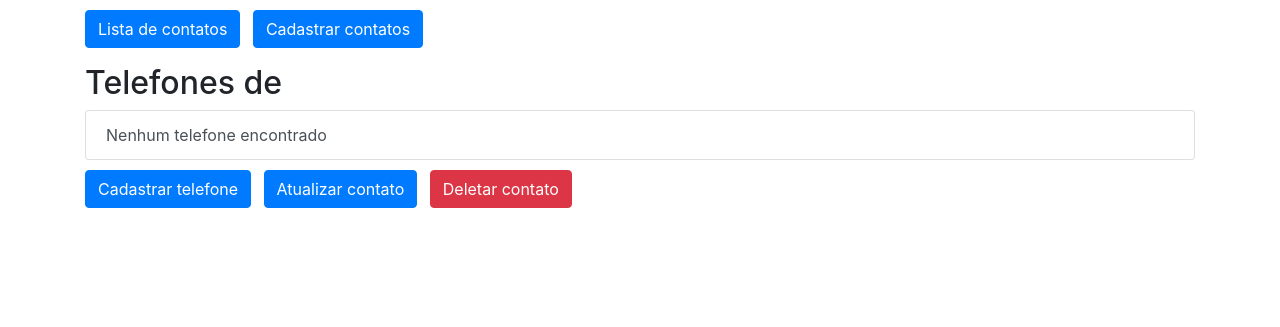
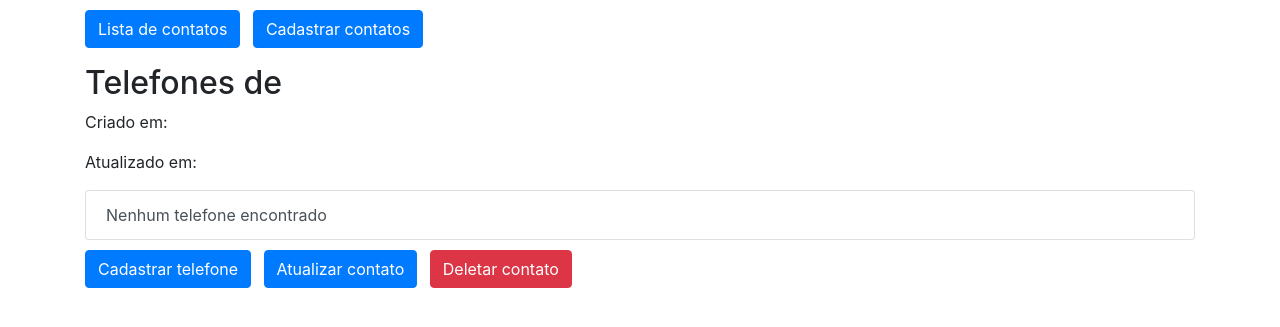
Before and after one commit to gelira/agenda-django, a Django app: template core/templates/core/lista_telefones.html in a window 1280 px wide. Shown: the part 56-383 px from the top of the page. Run offline with Django 3.2, Linux system fonts and the light colour scheme; the template is opened without the code that fills it, so the values that code supplies are empty; some libraries are stand-ins or nearby versions.

Commit message:
Exibição de marcas de tempo

```diff
--- a/core/templates/core/atualizar_telefone.html
+++ b/core/templates/core/atualizar_telefone.html
@@ -2,6 +2,8 @@
 
 {% block conteudo %}
   <h2>Atualizar telefone</h2>
+  <p>Criado em: {{ telefone.created|date:"d/m/Y" }} {{ telefone.created|time:"H:i:s" }}</p>
+  <p>Atualizado em: {{ telefone.updated|date:"d/m/Y" }} {{ telefone.updated|time:"H:i:s" }}</p>
   <form method="POST">
     {% csrf_token %}
     {{ form.as_p }}
--- a/core/templates/core/lista_telefones.html
+++ b/core/templates/core/lista_telefones.html
@@ -2,6 +2,8 @@
 
 {% block conteudo %}
   <h2>Telefones de {{ pessoa }}</h2>
+  <p>Criado em: {{ pessoa.created|date:"d/m/Y" }} {{ pessoa.created|time:"H:i:s" }}</p>
+  <p>Atualizado em: {{ pessoa.updated|date:"d/m/Y" }} {{ pessoa.updated|time:"H:i:s" }}</p>
   <div class="list-group">
     {% for t in telefones %}
       <a class="list-group-item list-group-item-action"
```
